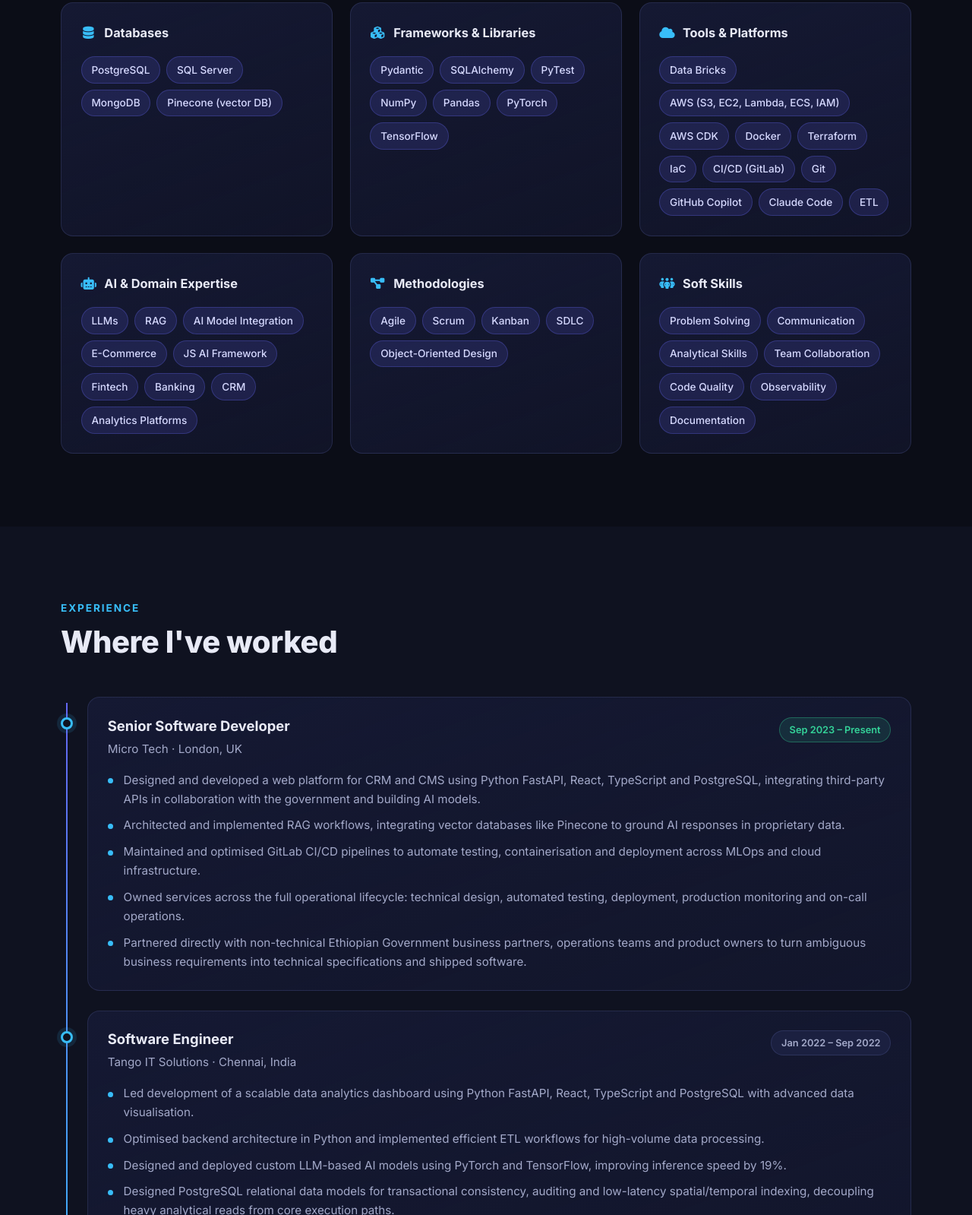
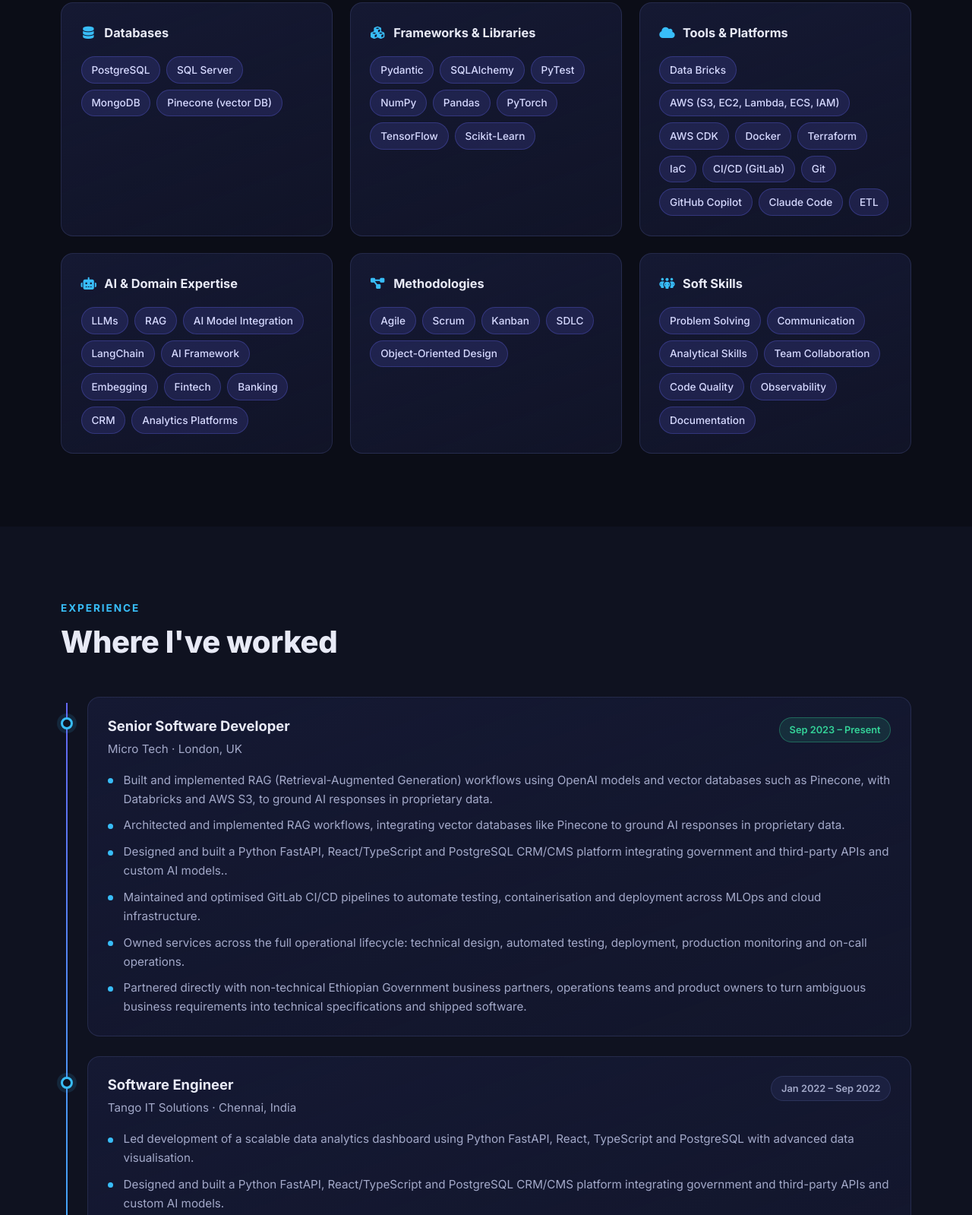
Before and after one commit to kavinprathi/portfolio, a plain HTML site: page index.html in a window 1280 px wide. Shown: the part 2792-4391 px from the top of the page at 76% size. Drawn offline with Linux system fonts and the light colour scheme; a script that the page names is missing.

Commit message:
Add new skills and update project descriptions

```diff
--- a/index.html
+++ b/index.html
@@ -216,7 +216,7 @@
           <article class="card skill-card reveal">
             <h3 class="skill-card__title"><i class="fa-solid fa-cubes" aria-hidden="true"></i> Frameworks &amp; Libraries</h3>
             <ul class="badges">
-              <li>Pydantic</li><li>SQLAlchemy</li><li>PyTest</li><li>NumPy</li><li>Pandas</li><li>PyTorch</li><li>TensorFlow</li>
+              <li>Pydantic</li><li>SQLAlchemy</li><li>PyTest</li><li>NumPy</li><li>Pandas</li><li>PyTorch</li><li>TensorFlow</li><li>Scikit-Learn</li>
             </ul>
           </article>
 
@@ -232,7 +232,7 @@
           <article class="card skill-card reveal">
             <h3 class="skill-card__title"><i class="fa-solid fa-robot" aria-hidden="true"></i> AI &amp; Domain Expertise</h3>
             <ul class="badges">
-              <li>LLMs</li><li>RAG</li><li>AI Model Integration</li><li>E-Commerce</li><li>JS AI Framework</li><li>Fintech</li><li>Banking</li><li>CRM</li><li>Analytics Platforms</li>
+              <li>LLMs</li><li>RAG</li><li>AI Model Integration</li><li>LangChain</li><li>AI Framework</li><li>Embegging</li><li>Fintech</li><li>Banking</li><li>CRM</li><li>Analytics Platforms</li>
             </ul>
           </article>
 
@@ -274,8 +274,9 @@
                 <span class="pill pill--live">Sep 2023 – Present</span>
               </header>
               <ul class="bullets">
-                <li>Designed and developed a web platform for CRM and CMS using Python FastAPI, React, TypeScript and PostgreSQL, integrating third-party APIs in collaboration with the government and building AI models.</li>
+                <li>Built and implemented RAG (Retrieval-Augmented Generation) workflows using OpenAI models and vector databases such as Pinecone, with Databricks and AWS S3, to ground AI responses in proprietary data.</li>
                 <li>Architected and implemented RAG workflows, integrating vector databases like Pinecone to ground AI responses in proprietary data.</li>
+                <li>Designed and built a Python FastAPI, React/TypeScript and PostgreSQL CRM/CMS platform integrating government and third-party APIs and custom AI models..</li>
                 <li>Maintained and optimised GitLab CI/CD pipelines to automate testing, containerisation and deployment across MLOps and cloud infrastructure.</li>
                 <li>Owned services across the full operational lifecycle: technical design, automated testing, deployment, production monitoring and on-call operations.</li>
                 <li>Partnered directly with non-technical Ethiopian Government business partners, operations teams and product owners to turn ambiguous business requirements into technical specifications and shipped software.</li>
@@ -295,6 +296,7 @@
               </header>
               <ul class="bullets">
                 <li>Led development of a scalable data analytics dashboard using Python FastAPI, React, TypeScript and PostgreSQL with advanced data visualisation.</li>
+                <li>Designed and built a Python FastAPI, React/TypeScript and PostgreSQL CRM/CMS platform integrating government and third-party APIs and custom AI models.</li>
                 <li>Optimised backend architecture in Python and implemented efficient ETL workflows for high-volume data processing.</li>
                 <li>Designed and deployed custom LLM-based AI models using PyTorch and TensorFlow, improving inference speed by 19%.</li>
                 <li>Designed PostgreSQL relational data models for transactional consistency, auditing and low-latency spatial/temporal indexing, decoupling heavy analytical reads from core execution paths.</li>
```
